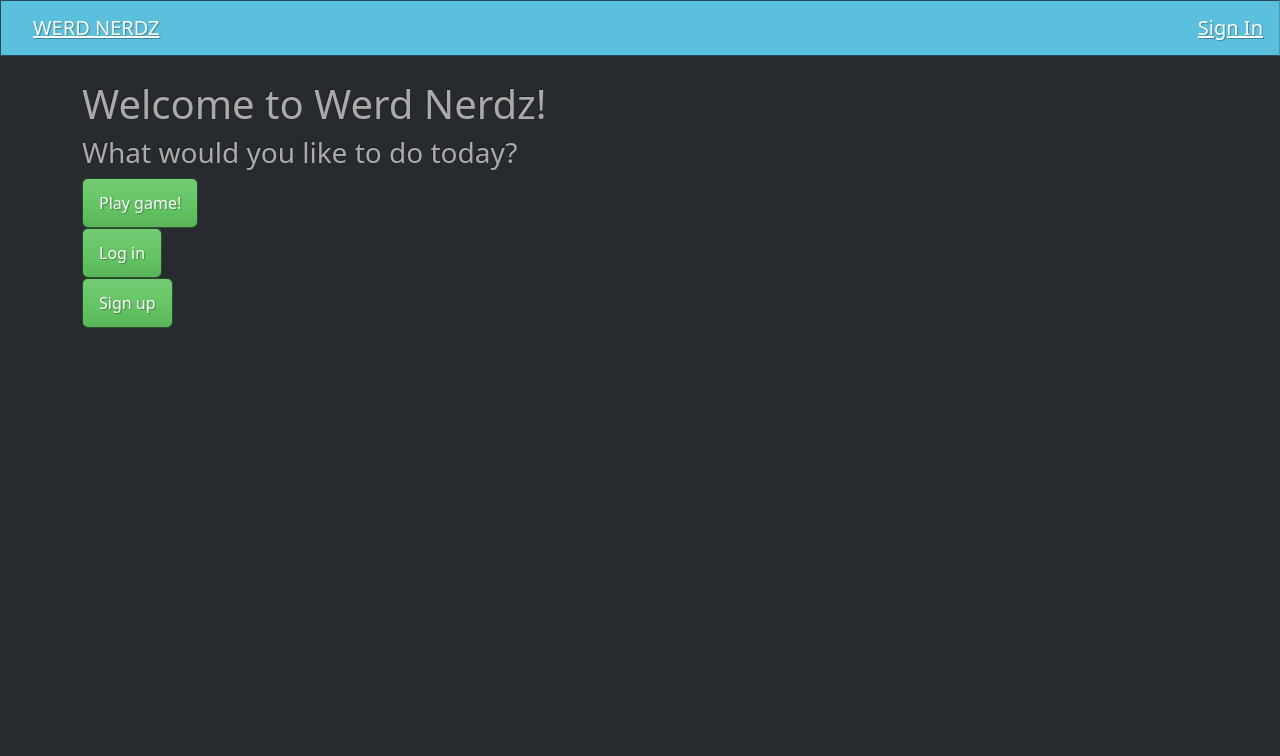
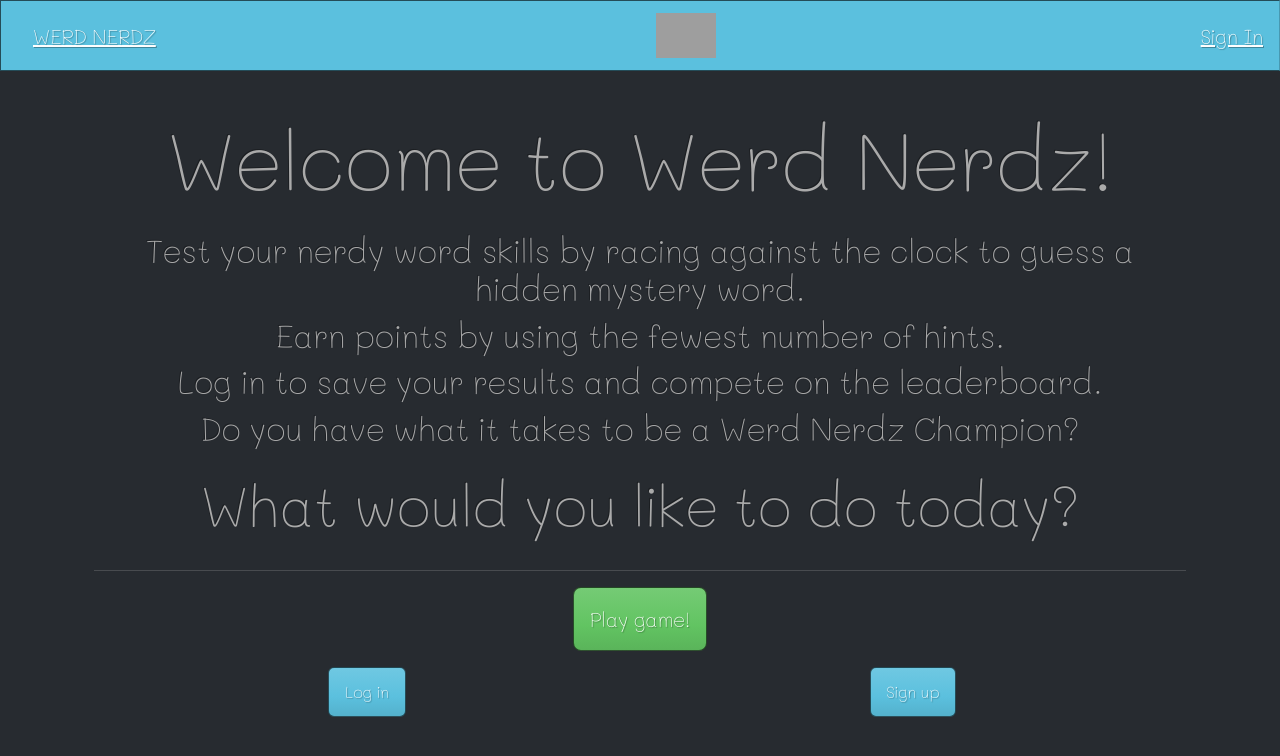
Before and after one commit to tmflower/capstone-1, a Flask app: page / in a window 1280 px wide. Shown: the top 756 px of the page. Run offline with Flask 2, Linux system fonts and the light colour scheme; some libraries are stand-ins or nearby versions; grey boxes are pictures that could not be loaded.

Commit message:
improved styling

```diff
--- a/app.py
+++ b/app.py
@@ -123,12 +123,12 @@ def game_play():
         synonyms = data['results'][0]['synonyms']
         session['word'] = mystery_word.word
         session['word_id'] = mystery_word.id
-        score = session['score']
+        # score = session['score']
 
     except IntegrityError:
         return redirect('/game/play')
 
-    return render_template('/game-play.html', word=mystery_word, synonyms=synonyms, score=score)
+    return render_template('/game-play.html', word=mystery_word, synonyms=synonyms)
 
 
 @app.route('/game/check-guess', methods=["GET","POST"])
@@ -155,7 +155,6 @@ def show_stats():
     score = session['score']
 
     if "user_id" in session:
-        """THIS IS THE ATTEMPT USING A SET"""
         user_id = session['user_id']
         user = User.query.get(user_id)
         word_id = session['word_id']
@@ -207,13 +206,14 @@ def show_word_info(word):
 @app.route('/word-lookup', methods=["GET", "POST"])
 def lookup_word():
     """Allows user to type in a word and get definition and get information about the word"""
+
     form = WordForm()
     word = form.word.data
 
     existing_word = Word.query.filter(Word.word==word).first()
     if existing_word:
         word = existing_word
-        return redirect (f'/word-info/{word}')
+        return redirect (f'/word-info/{word.word}')
 
     if request.method == "POST":
 
@@ -230,6 +230,13 @@ def lookup_word():
 
             db.session.add(word)
             db.session.commit()
+
+            if "user_id" in session:
+                user_id = session['user_id']
+                users_words = Users_Words(user=user_id, word=word.id)
+
+                db.session.add(users_words)
+                db.session.commit()
 
             return redirect (f'/word-info/{word.word}')
 
--- /dev/null
+++ b/static/app.css
@@ -0,0 +1,23 @@
+@import url('https://fonts.googleapis.com/css2?family=Acme&family=Mali:wght@200;700&display=swap');
+
+body {
+    font-family: 'Acme', sans-serif;
+    font-family: 'Mali', cursive;
+}
+
+#instructions {
+    font-size: 1.4rem;
+}
+
+.table {
+    font-size: 1.4rem;
+}
+
+#winner {
+    font-size: 1.6rem;
+    font-weight: bold;
+}
+
+#trophy {
+    color: gold;
+}
--- a/static/app.js
+++ b/static/app.js
@@ -1,5 +1,6 @@
 let points;
 let timer;
+let result;
 
 function startGame() {
     points = 100;
@@ -15,8 +16,8 @@ function startGame() {
         $('#timer').text(`${counter}`);
         counter--;
         if (counter === -1) {
+            result = lose;
             clearInterval(timer);
-            console.log('timer has stopped!')
             points = 0;
             $('#points').text(`Your remaining points: 0`);
             getScore();
@@ -29,9 +30,24 @@ const playBtn = $('#play-btn');
 playBtn.on('click', startGame);
 
 function endGame() {
-    $('#word-info').addClass('invisible');
-    $('#letters').addClass('invisible');
-    $('#game-over').removeClass('invisible');
+    $('#word-info').remove();
+    $('#letters').remove();
+    $hint1.remove();
+    $hint2.remove();
+    $hint3.remove();
+    $('#definition').remove();
+    $('#synonyms').remove();
+    $guessForm.remove();
+    $guess.remove();
+    $('#game-over').removeClass('invisible')
+    if (result === lose) {
+        $('#lose').removeClass('invisible');
+        $('#win').remove();
+    }
+    else {
+        $('#win').removeClass('invisible');
+        $('#lose').remove();
+    }
     $('#replay').removeClass('invisible');
 }
 
@@ -63,6 +79,7 @@ async function checkGuess(evt) {
     let mysteryWord = $('#mystery-word').text()
 
     if (guess === mysteryWord) {
+        result = win;
         clearInterval(timer);
         $('#feedback').text("You guessed it!");
         console.log(points);
--- a/templates/base.html
+++ b/templates/base.html
@@ -5,11 +5,14 @@
     <meta http-equiv="X-UA-Compatible" content="IE=edge">
     <meta name="viewport" content="width=device-width, initial-scale=1.0">
     <link rel="stylesheet" href="https://cdn.jsdelivr.net/npm/bootswatch@5.1.3/dist/slate/bootstrap.min.css">
+    <link rel="preconnect" href="https://fonts.googleapis.com">
+    <link rel="stylesheet" href="/static/app.css">
     <script src="https://kit.fontawesome.com/5efb573cd6.js" crossorigin="anonymous"></script>
     <title></title>
 </head>
 <body>
     <nav class="navbar navbar-brand bg-info"> <a class="px-3" href="/">WERD NERDZ</a>
+        <img src="https://cdn.pixabay.com/photo/2014/04/03/11/37/glasses-312005_960_720.png" width="60">
         {% if 'user_id' in session: %}
             <form class="navbar-form navbar-right"><a href="/logout">Sign Out</a></form>
         {% else: %}
@@ -25,5 +28,8 @@
     <script src="//ajax.googleapis.com/ajax/libs/jquery/1.9.1/jquery.min.js"></script>
     <script src="https://unpkg.com/axios/dist/axios.js"></script>
     <script src="/static/app.js"></script>
+    <script src="https://unpkg.com/jquery"></script>
+    <script src="https://unpkg.com/popper"></script>
+    <script src="https://cdn.jsdelivr.net/npm/bootstrap@4.5.3/dist/js/bootstrap.bundle.min.js"></script>
 </body>
 </html>
--- a/templates/home.html
+++ b/templates/home.html
@@ -7,25 +7,53 @@
     {% endfor %}
 {% endif %}
 {% endwith %}
-<h1>Welcome to Werd Nerdz!</h1>
-<h3>What would you like to do today?</h3>
+
+<div class="container">
+    <!-- <img src="https://images.unsplash.com/photo-1506788941197-1cbf01bb8bc5?ixlib=rb-1.2.1&ixid=MnwxMjA3fDB8MHxwaG90by1wYWdlfHx8fGVufDB8fHx8&auto=format&fit=crop&w=1470&q=80"> -->
+    <div class="container text-center">
+        <h1 class="display-1 p-3">Welcome to Werd Nerdz!</h1>
+        <h2>Test your nerdy word skills by racing against the clock to guess a hidden mystery word.</h2>
+        <h2>Earn points by using the fewest number of hints.</h2>
+        <h2>Log in to save your results and compete on the leaderboard.</h2>
+        <h2>Do you have what it takes to be a Werd Nerdz Champion?</h2>
+    <h3 class="display-4 p-3">What would you like to do today?</h3>
+    </div>
+    <hr>
+    <div class="container">
+        <div class="row">
+            <div class="col-12 d-flex justify-content-center">
                 <form action='/game/info'>
-    <button class="btn btn-success">Play game!</button>
+                    <button class="btn btn-lg btn-success p-3 mb-3">Play game!</button>
                 </form>
+            </div>
+        </div>
+        <div class="row">
             {% if 'user_id' in session %}
+                <div class="col-6 d-flex justify-content-center">
                     <form action='/user-words'>
-        <button class="btn btn-success">See your words</button>
+                        <button class="btn btn-info">See your words</button>
                     </form>
+                </div>
+                <div class="col-6 d-flex justify-content-center">
                     <form action='/word-lookup'>
-        <button id="lookup" class="btn btn-success">Look up a word</button>
+                        <button id="lookup" class="btn btn-info">Look up a word</button>
                     </form>
+                </div>
             {% endif %}
             {% if 'user_id' not in session %}
+                <div class="col-6 d-flex justify-content-center">
                     <form action='/login'>
-        <button class="btn btn-success">Log in</button>
+                        <button class="btn btn-info">Log in</button>
                     </form>
+                </div>
+                <div class="col-6 d-flex justify-content-center">
                     <form action='/signup'>
-        <button class="btn btn-success">Sign up</button>
+                        <button class="btn btn-info">Sign up</button>
                     </form>
+                </div>
             {% endif %}
+        </div>
+    </div>
+</div>
+
 {% endblock %}
--- a/templates/word-form.html
+++ b/templates/word-form.html
@@ -9,7 +9,7 @@
 {% endif %}
 {% endwith %}
 
-    <h1>Look Up Word</h1>
+    <h1>Look Up a Word</h1>
     <form id="word-lookup-form" method="POST">
         {{form.hidden_tag()}}
         {% for field in form if field.widget.input_type != 'hidden' %}
--- a/templates/word-info.html
+++ b/templates/word-info.html
@@ -17,11 +17,11 @@
         <button id="replay" class="btn btn-success">Play again!</button>
     </form>
     <form action='/word-lookup'>
-        <button id="lookup" class="btn btn-success">Look up another word</button>
+        <button id="lookup" class="btn btn-info">Look up a word</button>
     </form>
     {% if 'user_id' in session %}
     <form action='/user-words'>
-        <button class="btn btn-success">See your words</button>
+        <button class="btn btn-info">See your words</button>
     </form>
     <form action="/word-info/{{ word.word }}/delete" method="POST">
         <button class="btn btn-danger">Delete this word</button>
```
Also changed, not shown: notes.md (+2 -0 lines), templates/game-finish.html (+20 -12 lines), templates/game-info.html (+7 -3 lines), templates/game-play.html (+15 -14 lines). Lines whose indentation alone changed are shown as unchanged.
